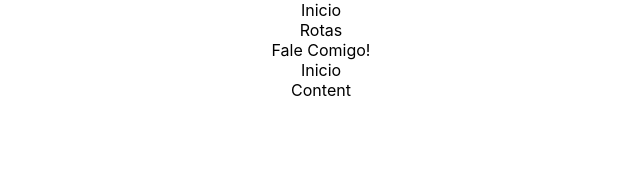
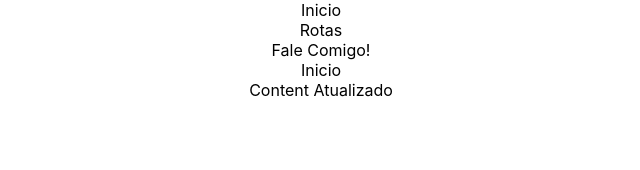
Before and after one commit to RAFILKLDEV/Tia-Re-Van-Escolar, a React (Create React App) app: page / in a window 1280 px wide. Shown: the top 170 px of the page, without its empty margins (319-959 px from the left). Built offline with nearby package versions, Linux system fonts and the light colour scheme.

Commit message:
html Content updated

```diff
--- a/src/App.jsx
+++ b/src/App.jsx
@@ -1,7 +1,8 @@
 import "./App.css";
 
 function App() {
-  return <div className="App">
+  return (
+    <div className="App">
       <div className="App-Header">
         <div>Inicio</div>
         <div>Rotas</div>
@@ -9,9 +10,10 @@ function App() {
         <div>Inicio</div>
       </div>
       <div className="App-Content">
-      Content
+        Content Atualizado
       </div>
-  </div>;
+    </div>
+  );
 }
 
 export default App;
```
Lines whose indentation alone changed are shown as unchanged.
